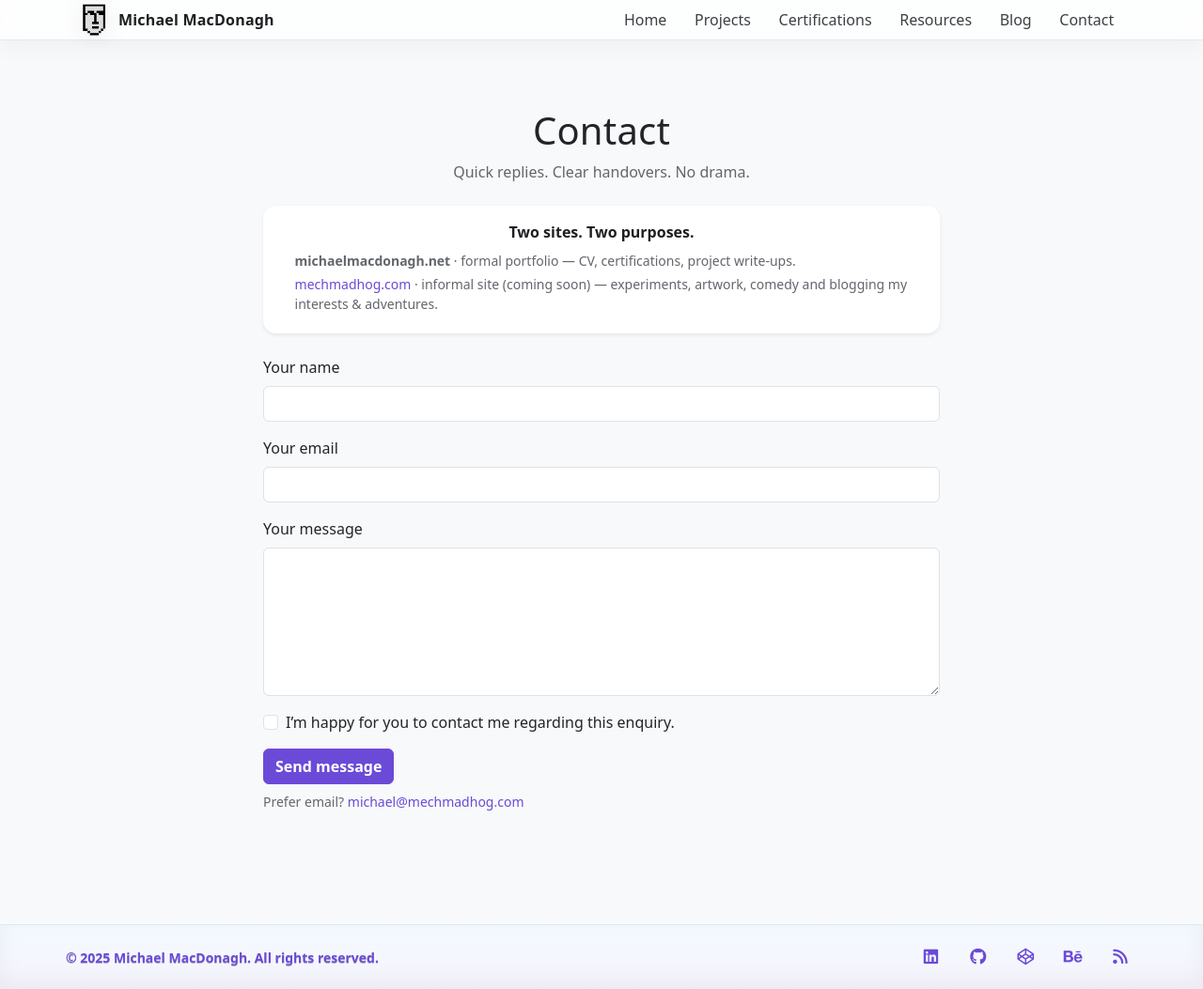
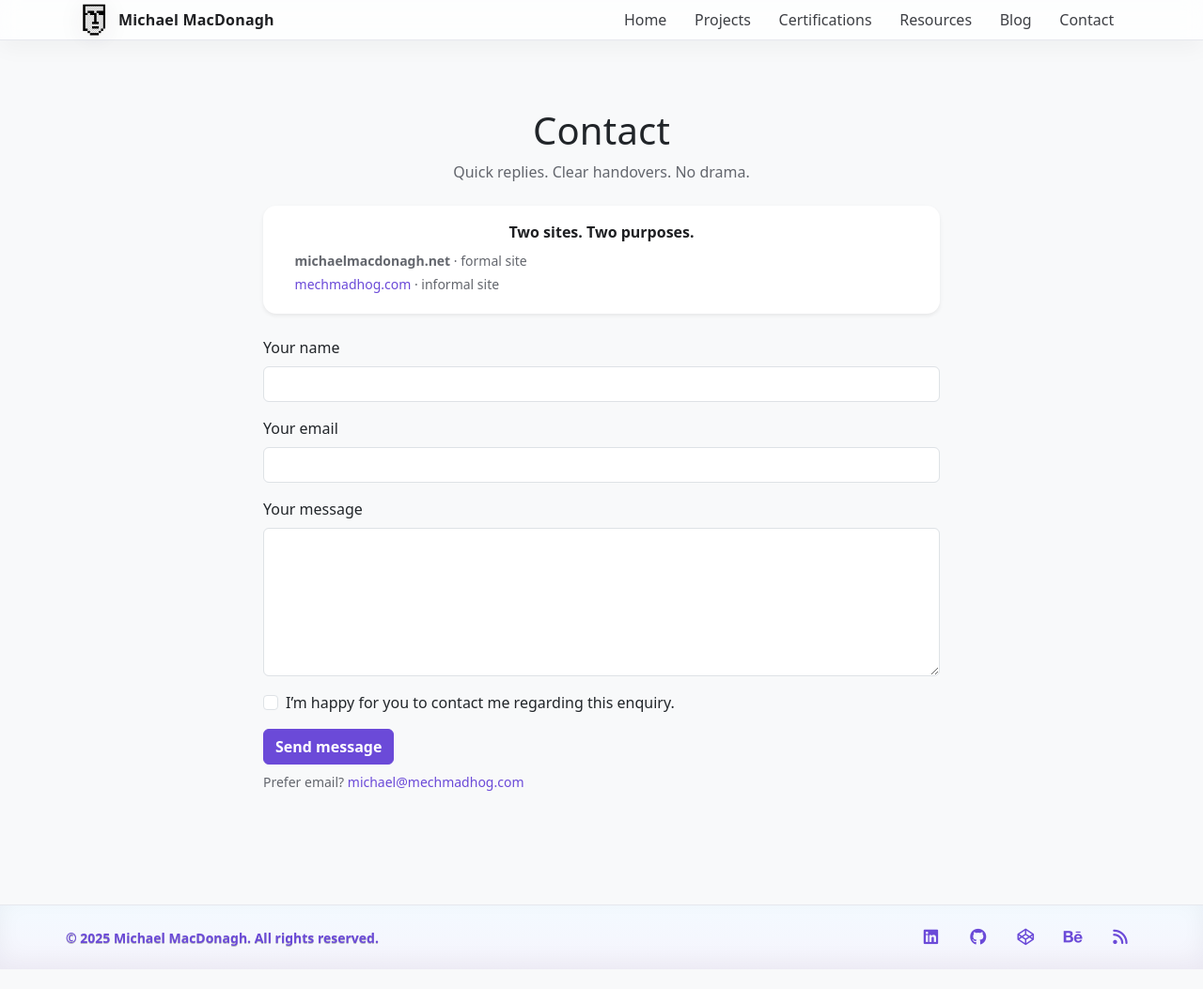
Before and after one commit to MechMadHog/michaelmacdonagh.net, a Jekyll site: the page built from contact.md, in a window 1280 px wide and 1053 px high. Shown: the whole window at 94% size. Built offline with Jekyll 4.4.1, drawn with Linux system fonts in a browser that asks for light colours.

Commit message:
Update contact.md

```diff
--- a/contact.md
+++ b/contact.md
@@ -16,11 +16,11 @@ permalink: /contact/
           <p class="mb-2 fw-semibold text-center">Two sites. Two purposes.</p>
           <ul class="list-unstyled mb-0 small">
             <li class="mb-1">
-              <strong>michaelmacdonagh.net</strong> · formal portfolio — CV, certifications, project write-ups.
+              <strong>michaelmacdonagh.net</strong> · formal site
             </li>
             <li>
-              <a href="https://mechmadhog.com/" class="text-decoration-none">mechmadhog.com</a>
-              · informal site (coming soon) — experiments, artwork, comedy and blogging my interests &amp; adventures.
+              <a href="https://mechmadhog.com/"  target="_blank" rel="noopener" class="text-decoration-none">mechmadhog.com</a>
+              · informal site
             </li>
           </ul>
         </div>
```
